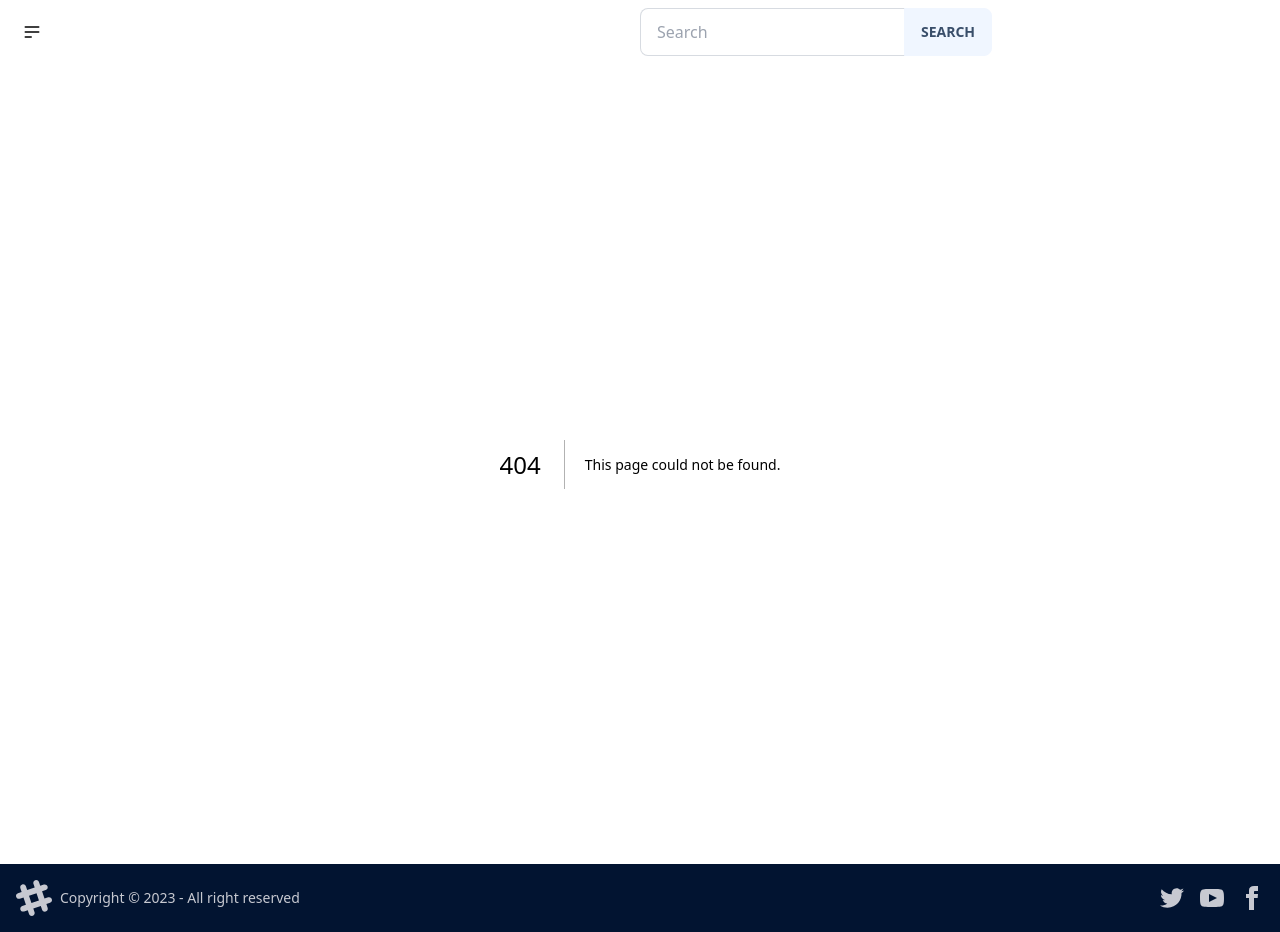
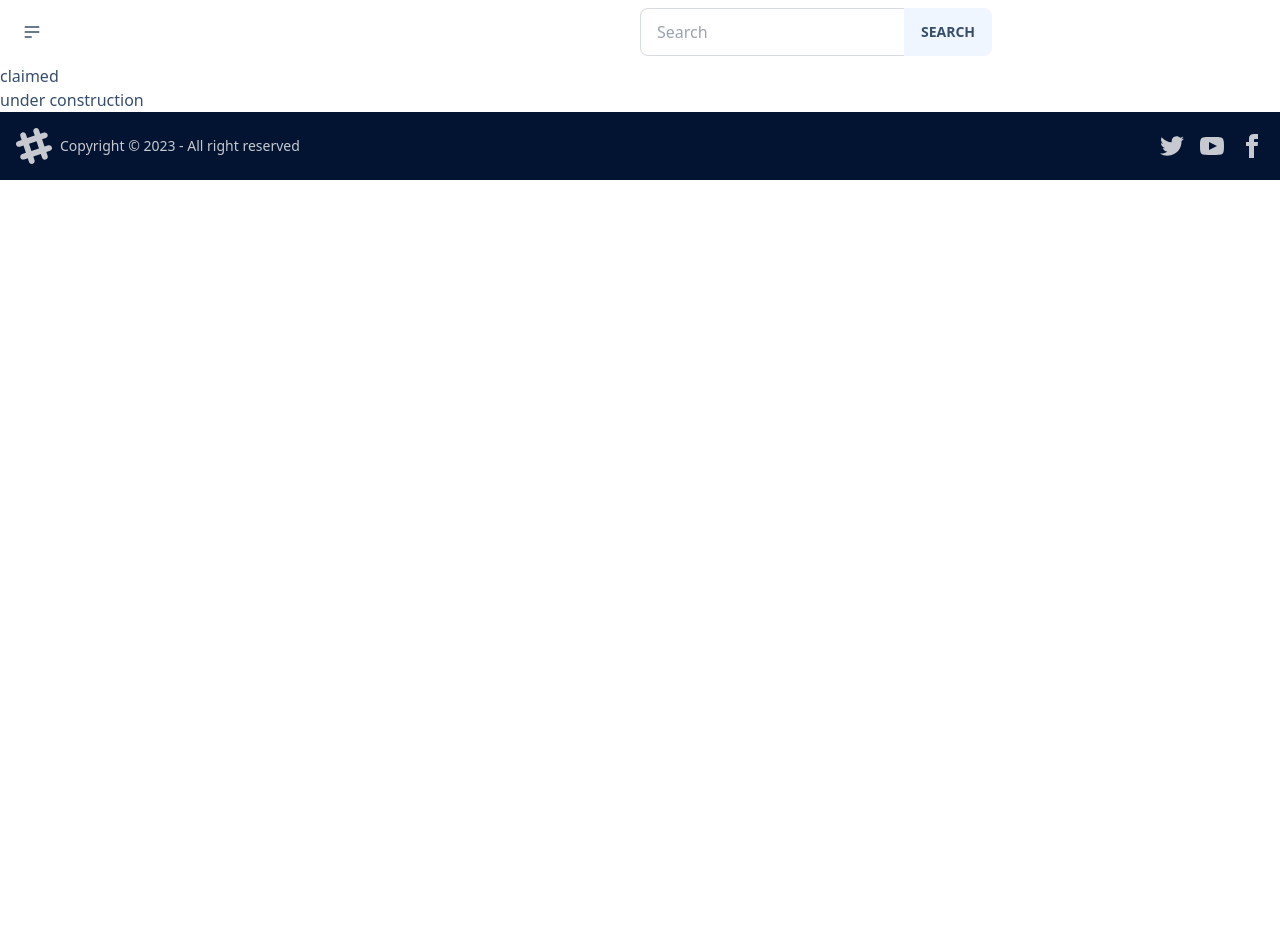
Before and after one commit to kaggwe-marvin/saybabaLost, a Next.js app: page /items/claimedItems in a window 1280 px wide. Before the commit this address had no page. After the commit the page ends 800 px from the top, so only its background shows below. Built offline with nearby package versions, Linux system fonts and the light colour scheme.

Commit message:
add see more page

```diff
--- /dev/null
+++ b/app/items/claimedItems/page.tsx
@@ -0,0 +1,12 @@
+import React from "react";
+
+const claimed = () => {
+  return (
+    <>
+      <div>claimed</div>
+      <h1>under construction</h1>
+    </>
+  );
+};
+
+export default claimed;
--- /dev/null
+++ b/app/items/lostItems/page.tsx
@@ -0,0 +1,12 @@
+import React from "react";
+
+const lost = () => {
+  return (
+    <>
+      <div>claimed</div>
+      <h1>under construction</h1>
+    </>
+  );
+};
+
+export default lost;
```
Also changed, not shown: app/item/[id]/claimed/page.tsx (deleted), app/item/[id]/found/page.tsx (deleted), app/item/[id]/page.tsx (deleted).
